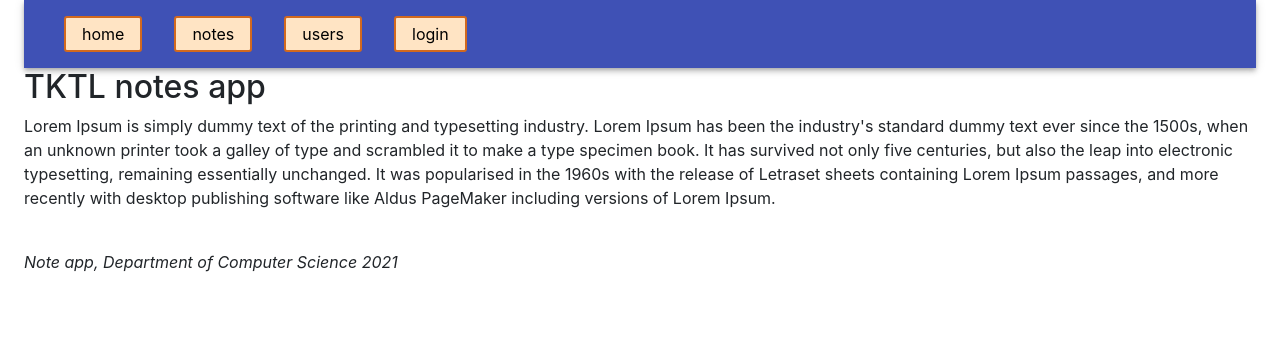
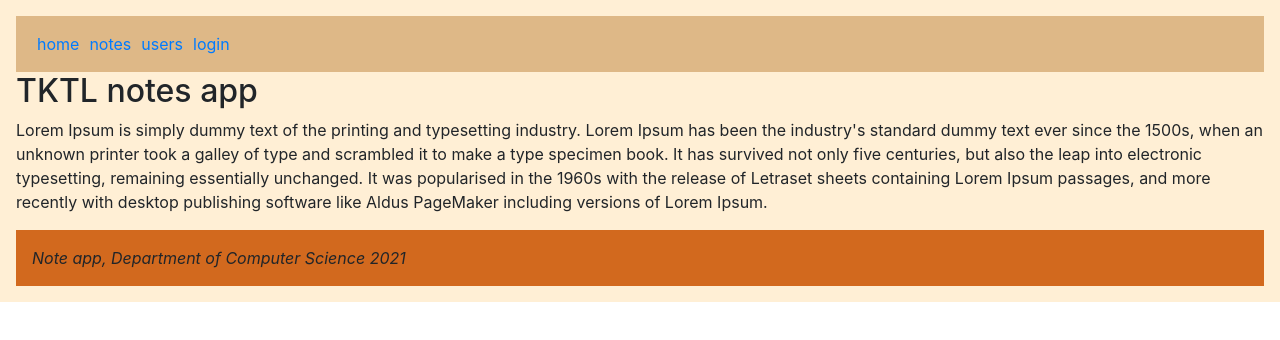
Before and after one commit to calslips/router-app, a React (Create React App) app: page / in a window 1280 px wide. Shown: the top 340 px of the page. Built offline with nearby package versions, Linux system fonts and the light colour scheme.

Commit message:
create & implement styled-components Page, Navigation & Footer

```diff
--- a/src/App.js
+++ b/src/App.js
@@ -3,17 +3,17 @@ import {
   Switch, Route, Link, Redirect, useHistory, useRouteMatch
 } from 'react-router-dom';
 import {
-  Container,
+  // Container,
   // Button,
   Table,
   TableBody,
   TableCell,
   TableContainer,
   TableRow,
-  TextField,
+  // TextField,
   Paper,
-  AppBar,
-  Toolbar,
+  // AppBar,
+  // Toolbar,
 } from '@material-ui/core';
 import { Alert } from '@material-ui/lab';
 import styled from 'styled-components';
@@ -29,6 +29,22 @@ const Button = styled.button`
 
 const Input = styled.input`
   margin: 0.25em;
+`;
+
+const Page = styled.div`
+  padding: 1em;
+  background: papayawhip;
+`;
+
+const Navigation = styled.div`
+  background: BurlyWood;
+  padding: 1em;
+`;
+
+const Footer = styled.div`
+  background: Chocolate;
+  padding: 1em;
+  margin-top: 1em;
 `;
 
 const Home = () => (
@@ -104,17 +120,6 @@ const Login = (props) => {
           <Input type='password' />
         </div>
         <Button type='submit' primary=''>login</Button>
-        {/* <div>
-          <TextField label='username' />
-        </div>
-        <div>
-          <TextField label='password' type='password' />
-        </div>
-        <div>
-          <Button variant='contained' color='primary' type='submit'>
-            login
-          </Button>
-        </div> */}
       </form>
     </div>
   );
@@ -164,25 +169,17 @@ const App = () => {
     : null;
 
   return (
-    <Container>
+    <Page>
       {message && <Alert severity='success'>{message}</Alert>}
-      <AppBar position='static'>
-        <Toolbar>
-          <Button color='inherit' component={Link} to='/'>
-            home
-          </Button>
-          <Button color='inherit' component={Link} to='/notes'>
-            notes
-          </Button>
-          <Button color='inherit' component={Link} to='/users'>
-            users
-          </Button>
-          {user
-            ? <em>{user} logged in</em>
-            : <Button color='inherit' component={Link} to='/login'>login</Button>
-          }
-        </Toolbar>
-      </AppBar>
+      <Navigation>
+        <Link style={padding} to='/'>home</Link>
+        <Link style={padding} to='/notes'>notes</Link>
+        <Link style={padding} to='/users'>users</Link>
+        {user
+          ? <em>{user} logged in</em>
+          : <Link style={padding} to='/login'>login</Link>
+        }
+      </Navigation>
 
       <Switch>
         <Route exact path='/'>
@@ -202,11 +199,10 @@ const App = () => {
         </Route>
       </Switch>
 
-      <div>
-        <br />
+      <Footer>
         <em>Note app, Department of Computer Science 2021</em>
-      </div>
-    </Container>
+      </Footer>
+    </Page>
   );
 };
 
```
